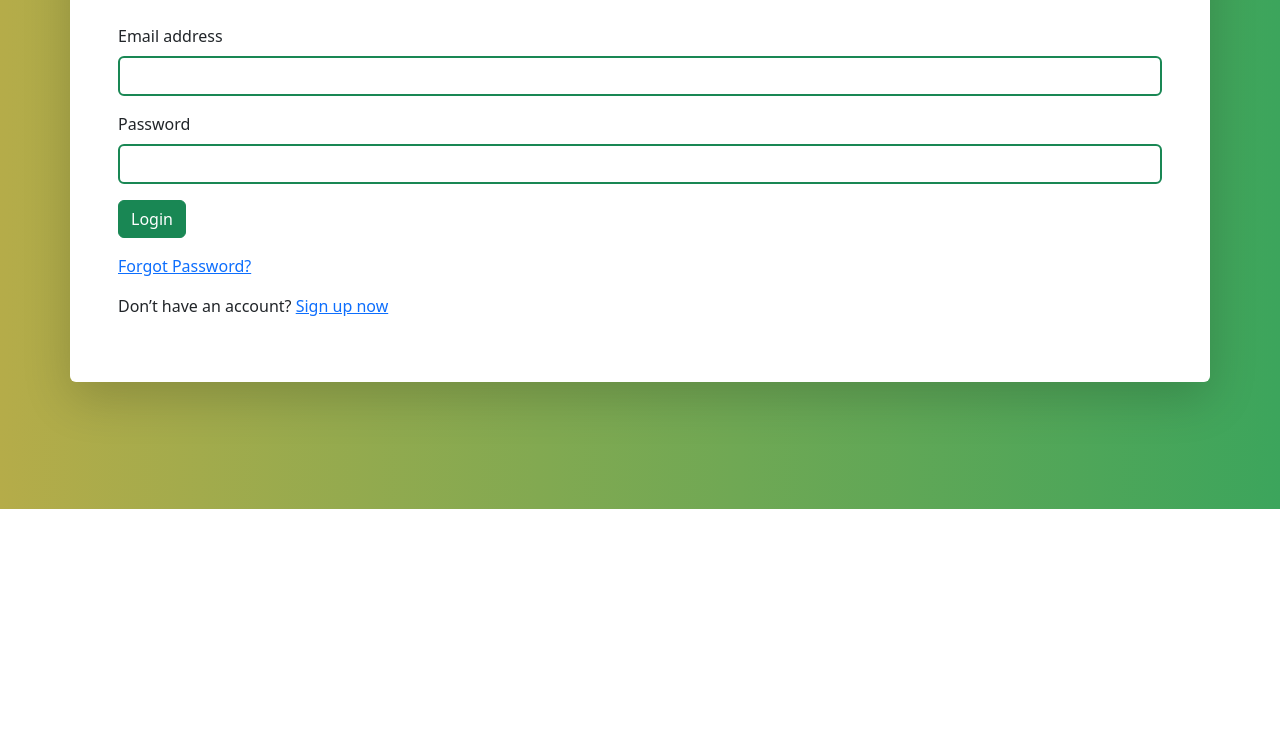
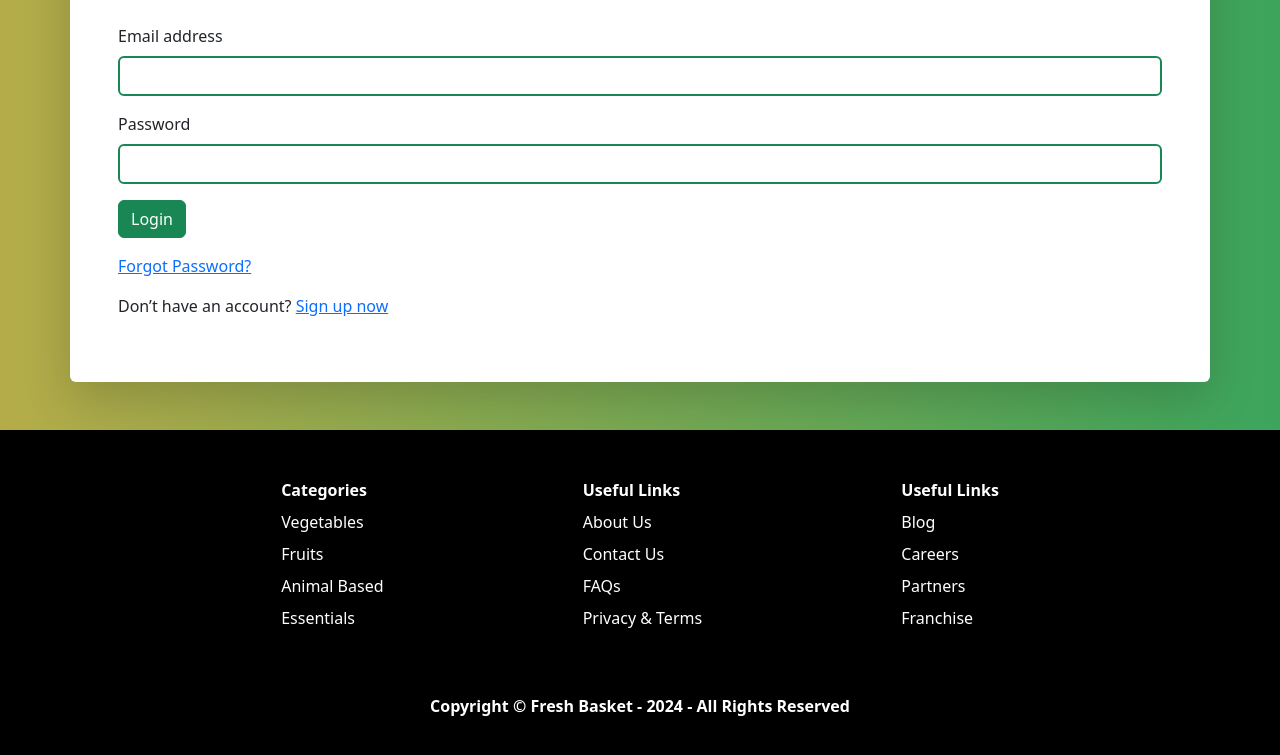
Before and after one commit to shreekarsharma/freshbasket, a plain HTML site: page login.html in a window 1280 px wide. Shown: the part 291-1046 px from the top of the page. Before the commit the page ends 800 px from the top, so only its background shows below. Drawn offline with nearby package versions, Linux system fonts and the light colour scheme.

Commit message:
added footer to login and signup

```diff
--- a/login.html
+++ b/login.html
@@ -10,7 +10,10 @@
       integrity="sha384-SgOJa3DmI69IUzQ2PVdRZhwQ+dy64/BUtbMJw1MZ8t5HZApcHrRKUc4W0kG879m7"
       crossorigin="anonymous"
     />
-    <link rel="stylesheet" href="https://cdn.jsdelivr.net/npm/bootstrap-icons@1.11.3/font/bootstrap-icons.min.css">
+    <link
+      rel="stylesheet"
+      href="https://cdn.jsdelivr.net/npm/bootstrap-icons@1.11.3/font/bootstrap-icons.min.css"
+    />
     <style>
       body {
         width: 100%;
@@ -29,13 +32,12 @@
             class="navbar-nav d-flex flex-row justify-content-center align-items-center flex-wrap"
           >
             <li class="nav-item link-hover py-2 px-4">
-              <a href="index.html" class="nav-link text-white fw-medium">Home</a>
+              <a href="index.html" class="nav-link text-white fw-medium"
+                >Home</a
+              >
             </li>
             <li class="nav-item link-hover py-2 px-4 active">
-              <a
-                href="deals.html"
-                target="_blank"
-                class="nav-link text-white fw-medium"
+              <a href="deals.html" class="nav-link text-white fw-medium"
                 >Deals</a
               >
             </li>
@@ -62,7 +64,6 @@
             <li class="nav-item py-2 px-4">
               <a
                 href="login.html"
-                target="_blank"
                 class="nav-link text-white fw-medium btn px-3"
                 style="background-color: #255f38"
                 ><i class="bi bi-box-arrow-in-right me-2"></i>Login/Signup</a
@@ -73,14 +74,26 @@
       </nav>
     </header>
     <form class="container my-5 bg-white p-5 shadow-lg rounded">
-      <h2 class="text-center mb-5"><i class="bi bi-cart4 d-block display-3 text-success"></i>Fresh Basket</h2>
+      <h2 class="text-center mb-5">
+        <i class="bi bi-cart4 d-block display-3 text-success"></i>Fresh Basket
+      </h2>
       <div class="mb-3">
         <label for="email" class="form-label">Email address</label>
-        <input type="email" class="form-control border-success border-2" id="email" required />
+        <input
+          type="email"
+          class="form-control border-success border-2"
+          id="email"
+          required
+        />
       </div>
       <div class="mb-3">
         <label for="password" class="form-label">Password</label>
-        <input type="password" class="form-control border-success border-2" id="password" required />
+        <input
+          type="password"
+          class="form-control border-success border-2"
+          id="password"
+          required
+        />
       </div>
       <button type="submit" class="btn btn-success">Login</button>
       <p class="mt-3">
@@ -90,6 +103,65 @@
         Don’t have an account? <a href="register.html">Sign up now</a>
       </p>
     </form>
+    <!-- FOOTER -->
+    <footer class="bg-black py-5">
+      <div class="container d-flex justify-content-evenly align-items-center">
+        <ul class="list-unstyled d-flex flex-column gap-2">
+          <li class="text-white fw-bold">Categories</li>
+          <li>
+            <a href="index.html#vegetables" class="text-white text-decoration-none"
+              >Vegetables</a
+            >
+          </li>
+          <li>
+            <a href="index.html#fruits" class="text-white text-decoration-none">Fruits</a>
+          </li>
+          <li>
+            <a href="index.html#animal-based" class="text-white text-decoration-none"
+              >Animal Based</a
+            >
+          </li>
+          <li>
+            <a href="index.html#essentials" class="text-white text-decoration-none"
+              >Essentials</a
+            >
+          </li>
+        </ul>
+        <ul class="list-unstyled d-flex flex-column gap-2">
+          <li class="text-white fw-bold">Useful Links</li>
+          <li>
+            <a href="" class="text-white text-decoration-none">About Us</a>
+          </li>
+          <li>
+            <a href="" class="text-white text-decoration-none">Contact Us</a>
+          </li>
+          <li><a href="" class="text-white text-decoration-none">FAQs</a></li>
+          <li>
+            <a href="" class="text-white text-decoration-none"
+              >Privacy & Terms</a
+            >
+          </li>
+        </ul>
+        <ul class="list-unstyled d-flex flex-column gap-2">
+          <li class="text-white fw-bold">Useful Links</li>
+          <li><a href="" class="text-white text-decoration-none">Blog</a></li>
+          <li>
+            <a href="" class="text-white text-decoration-none">Careers</a>
+          </li>
+          <li>
+            <a href="" class="text-white text-decoration-none">Partners</a>
+          </li>
+          <li>
+            <a href="" class="text-white text-decoration-none">Franchise</a>
+          </li>
+        </ul>
+      </div>
+      <div class="container mt-5 text-center">
+        <p class="text-white m-0 fw-bold">
+          Copyright &copy; Fresh Basket - 2024 - All Rights Reserved
+        </p>
+      </div>
+    </footer>
     <script
       src="https://cdn.jsdelivr.net/npm/bootstrap@5.3.5/dist/js/bootstrap.bundle.min.js"
       integrity="sha384-k6d4wzSIapyDyv1kpU366/PK5hCdSbCRGRCMv+eplOQJWyd1fbcAu9OCUj5zNLiq"
```
Also changed, not shown: deals.html (+2 -14 lines), index.html (+8 -9 lines), register.html (+74 -8 lines).
